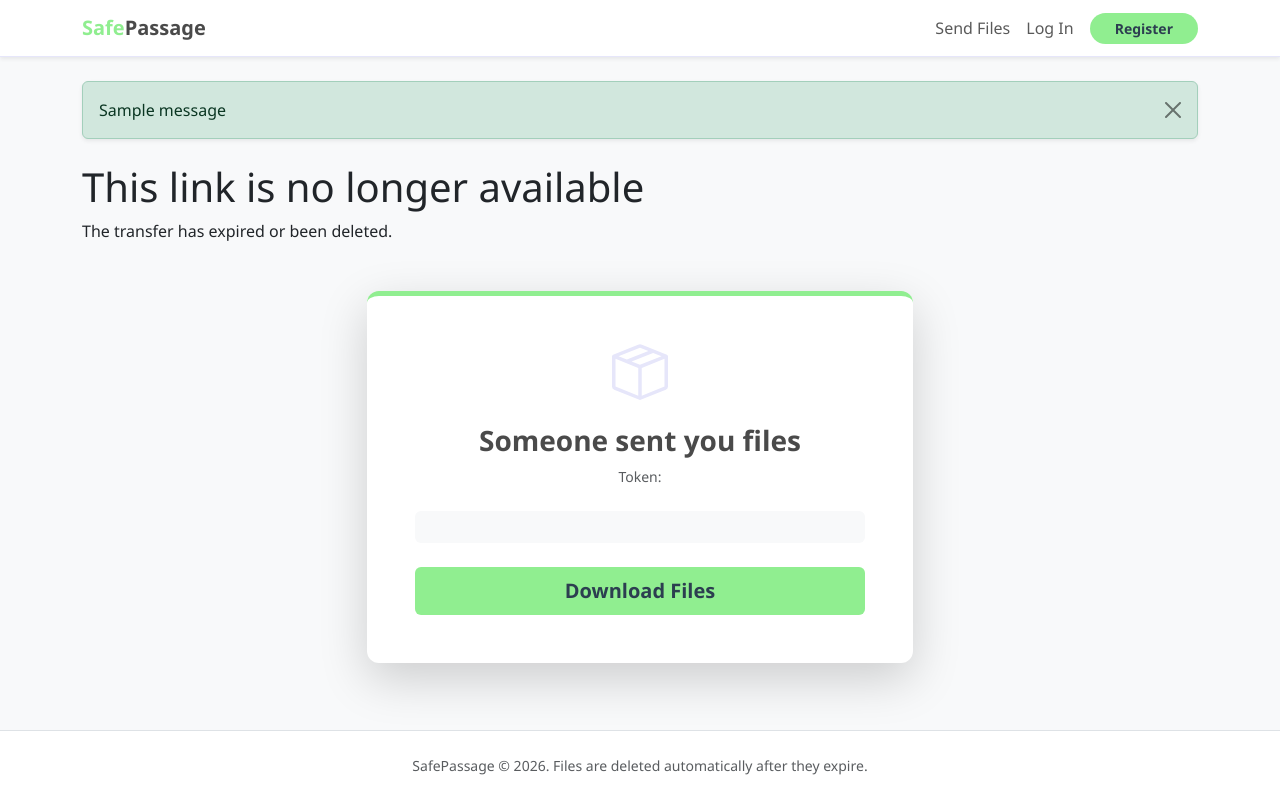
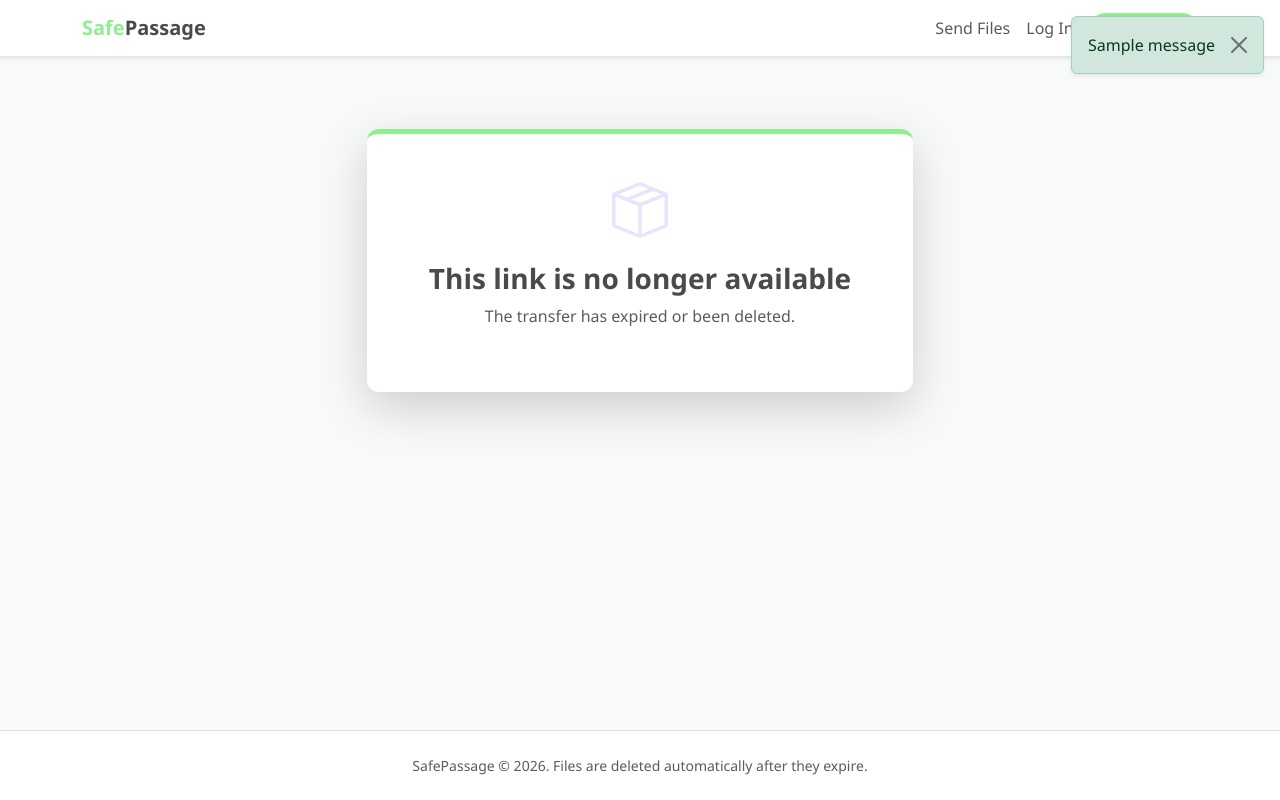
Before and after one commit to Ixxloo/transfare-clone, a Django app: a page that uses templates/base.html in a window 1280 px wide. Run offline with Django 5.2, Linux system fonts and the light colour scheme; tables that the repository leaves empty hold one stand-in row (values such as "Sample post"); one stand-in notice (Sample message) is shown.

Commit message:
editing the style and adding toast message

```diff
--- a/static/css/style.css
+++ b/static/css/style.css
@@ -15,3 +15,30 @@
 
 .error   { color: #c0392b; }
 .success { color: #27ae60; }
+.messages {
+  position: fixed;
+  top: 1rem;
+  right: 1rem;
+  z-index: 1000;
+  display: flex;
+  flex-direction: column;
+  gap: .5rem;
+}
+
+.toast {
+  padding: .75rem 1.25rem;
+  border-radius: 6px;
+  color: #fff;
+  box-shadow: 0 4px 12px rgba(0,0,0,.15);
+  animation: slidein .25s ease;
+}
+
+.toast-success { background: #27ae60; }
+.toast-error   { background: #c0392b; }
+.toast-warning { background: #e67e22; }
+.toast-info    { background: #2980b9; }
+
+@keyframes slidein {
+  from { opacity: 0; transform: translateX(20px); }
+  to   { opacity: 1; transform: none; }
+}
--- a/templates/base.html
+++ b/templates/base.html
@@ -105,7 +105,13 @@
         {% endfor %}
       </div>
     {% endif %}
-
+  {% if messages %}
+  <div class="messages">
+    {% for message in messages %}
+      <div class="toast toast-{{ message.tags }}">{{ message }}</div>
+    {% endfor %}
+  </div>
+  {% endif %}
     {% block content %}{% endblock %}
   </main>
 
--- a/transfers/templates/transfers/download.html
+++ b/transfers/templates/transfers/download.html
@@ -2,60 +2,59 @@
 {% block title %}Download — SafePassage{% endblock %}
 
 {% block content %}
-<section class="download-panel">
-
-  {% if unavailable %}
-    <h1>This link is no longer available</h1>
-    <p>The transfer has expired or been deleted.</p>
-
-  {% elif needs_password %}
-    <h1>This transfer is protected</h1>
-    {% if wrong_password %}<p class="error">Wrong password.</p>{% endif %}
-    <form method="post">
-      {% csrf_token %}
-      <input type="password" name="password" placeholder="Password" required>
-      <button type="submit">Unlock</button>
-    </form>
-
-  {% else %}
-    <h1>Someone sent you files</h1>
-    {% if transfer.message %}<p class="message">{{ transfer.message }}</p>{% endif %}
-
-    <ul class="file-list">
-      {% for f in transfer.files.all %}
-        <li>
-          <span>{{ f.original_name }}</span>
-          <a class="download-link"
-             href="{% url 'transfers:download_file' transfer.token f.id %}">Download</a>
-        </li>
-      {% endfor %}
-    </ul>
-
-    <p class="meta">Expires {{ transfer.expires_at|date:"M j, Y" }}</p>
-  {% endif %}
-
-</section>
 <div class="row justify-content-center mt-5">
   <div class="col-md-6">
-    <section class="download-panel card shadow-lg border-0 text-center" style="border-top: 5px solid #90EE90 !important; border-radius: 12px;">
+    <section class="download-panel card shadow-lg border-0 text-center"
+             style="border-top: 5px solid #90EE90 !important; border-radius: 12px;">
       <div class="card-body p-5">
+
         <div class="mb-4">
           <svg xmlns="http://www.w3.org/2000/svg" width="56" height="56" fill="#E6E6FA" class="bi bi-box-seam" viewBox="0 0 16 16">
             <path d="M8.186 1.113a.5.5 0 0 0-.372 0L1.846 3.5l2.404.961L10.404 2zm3.564 1.426L5.596 5 8 5.961 14.154 3.5zm3.25 1.7-6.5 2.6v7.922l6.5-2.6V4.24zM7.5 14.762V6.838L1 4.239v7.923zM7.443.184a1.5 1.5 0 0 1 1.114 0l7.129 2.852A.5.5 0 0 1 16 3.5v8.662a1 1 0 0 1-.629.928l-7.185 2.874a.5.5 0 0 1-.372 0L.63 13.09a1 1 0 0 1-.63-.928V3.5a.5.5 0 0 1 .314-.464z"/>
           </svg>
         </div>
-        <h1 class="h3 fw-bold text-dark-gray">Someone sent you files</h1>
-        <p class="token-debug text-muted small mb-4">Token: <span class="user-select-all">{{ token }}</span></p>
 
-        <div class="bg-light rounded p-3 mb-4 text-start">
-          <ul id="file-list" class="list-unstyled mb-0">
-            <!-- files will be listed here -->
-          </ul>
-        </div>
+        {% if unavailable %}
+          <h1 class="h3 fw-bold text-dark-gray">This link is no longer available</h1>
+          <p class="text-muted">The transfer has expired or been deleted.</p>
 
-        <div class="d-grid">
-          <button id="download-btn" class="btn btn-theme py-2 fs-5">Download Files</button>
-        </div>
+        {% elif needs_password %}
+          <h1 class="h3 fw-bold text-dark-gray">This transfer is protected</h1>
+          {% if wrong_password %}
+            <p class="text-danger small">Wrong password.</p>
+          {% endif %}
+          <form method="post" class="mt-4">
+            {% csrf_token %}
+            <input type="password" name="password" class="form-control mb-3"
+                   placeholder="Password" required>
+            <div class="d-grid">
+              <button type="submit" class="btn btn-theme py-2 fs-5">Unlock</button>
+            </div>
+          </form>
+
+        {% else %}
+          <h1 class="h3 fw-bold text-dark-gray">Someone sent you files</h1>
+          {% if transfer.message %}
+            <p class="text-muted">{{ transfer.message }}</p>
+          {% endif %}
+
+          <div class="bg-light rounded p-3 my-4 text-start">
+            <ul class="list-unstyled mb-0">
+              {% for f in transfer.files.all %}
+                <li class="d-flex justify-content-between align-items-center py-2">
+                  <span>{{ f.original_name }}</span>
+                  <a class="btn btn-sm btn-theme"
+                     href="{% url 'transfers:download_file' transfer.token f.id %}">Download</a>
+                </li>
+              {% endfor %}
+            </ul>
+          </div>
+
+          <p class="text-muted small mb-0">
+            Expires {{ transfer.expires_at|date:"M j, Y" }}
+          </p>
+        {% endif %}
+
       </div>
     </section>
   </div>
```
